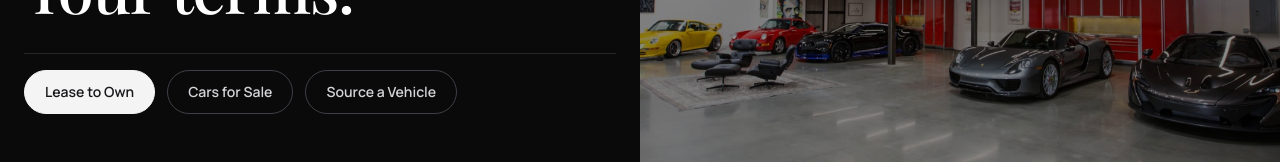
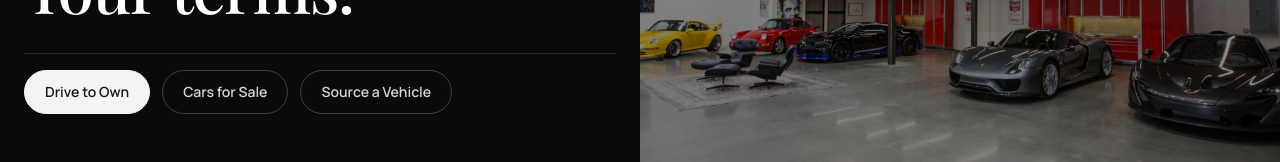
Before and after one commit to stradacorsagroup-art/scg-site-1772418012, a Next.js app: page / in a window 1280 px wide. Shown: the part 252-414 px from the top of the page. Built offline with nearby package versions, Linux system fonts and the light colour scheme.

Commit message:
Rename Lease to Own tab to Drive to Own

```diff
--- a/src/components/ownership-pills.tsx
+++ b/src/components/ownership-pills.tsx
@@ -13,7 +13,7 @@ export function OwnershipPills({ active }: { active: "membership" | "sale" | "ap
       <div className="mt-4 -mx-1 overflow-x-auto pb-1 sm:mx-0 sm:overflow-visible sm:pb-0">
         <div className="flex w-max gap-2 px-1 sm:w-auto sm:flex-wrap sm:gap-3 sm:px-0">
           <Link href="/#membership-inventory" className={pillClass(active === "membership")}>
-            Lease to Own
+            Drive to Own
           </Link>
           <Link href="/cars-for-sale" className={pillClass(active === "sale")}>
             Cars for Sale
```
